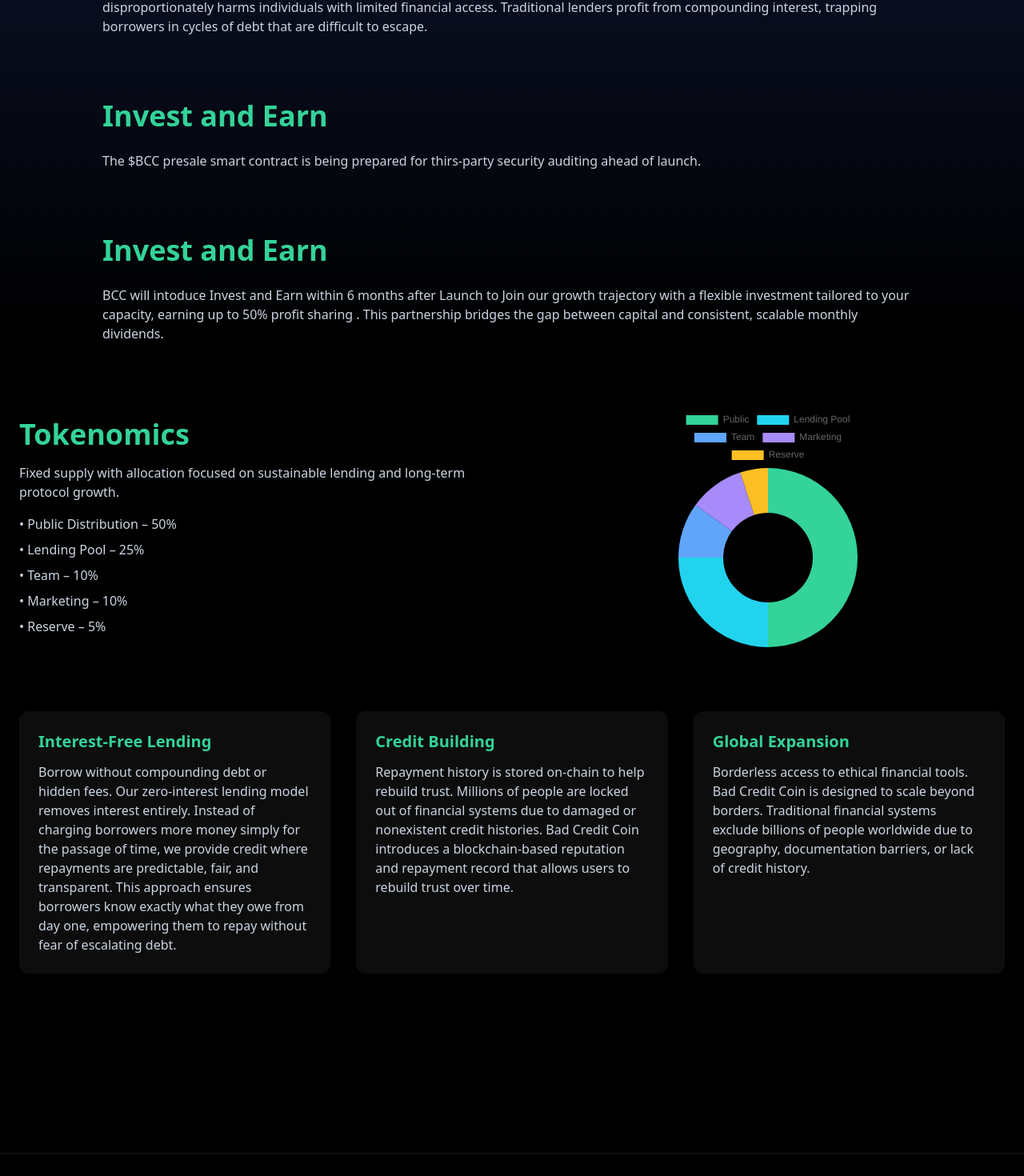
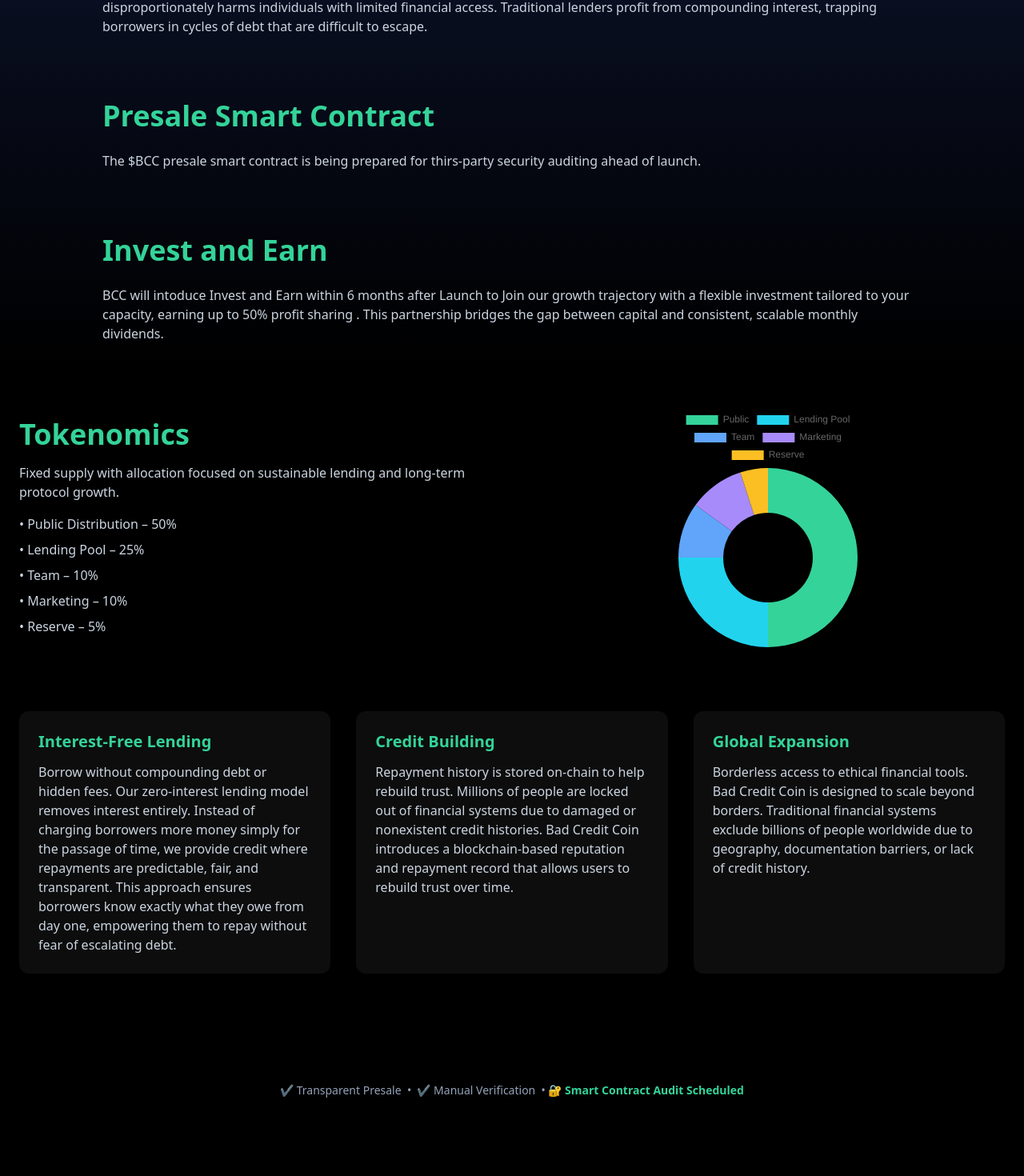
Before and after one commit to jahangirchoudhry1978-star/bad-credit-coin, a React (Vite) app: page / in a window 1280 px wide. Shown: the part 740-2210 px from the top of the page at 80% size. Built offline with nearby package versions, Linux system fonts and the light colour scheme.

Commit message:
update Presale page and App.tsx page

```diff
--- a/src/App.tsx
+++ b/src/App.tsx
@@ -342,7 +342,7 @@ useEffect(() => {
 
              {/* Presale Smart Contract */}
             <section className="space-y-6 max-w-5xl mx-auto">
-              <h2 className="text-4xl font-bold text-emerald-400">Invest and Earn</h2>
+              <h2 className="text-4xl font-bold text-emerald-400">Presale Smart Contract</h2>
               <p className="text-slate-300">
              The $BCC presale smart contract is being prepared for thirs-party security auditing ahead of launch.
               </p>
@@ -497,6 +497,14 @@ useEffect(() => {
             <div className="max-w-md mx-auto">
               <Doughnut data={allocationData} />
             </div>
+            <div className="mt-8 text-center text-sm text-slate-400">
+  Presale funds are managed transparently with manual verification.
+  <br />
+  <span className="text-emerald-400 font-semibold">
+    🔐 Smart Contract Audit — Coming Soon
+  </span>
+</div>
+
           </motion.section>
         )}
 
@@ -570,6 +578,12 @@ useEffect(() => {
   </motion.section>
 )}
       </AnimatePresence>
+<div className="mt-10 text-center text-sm text-slate-400">
+  ✔ Transparent Presale &nbsp;•&nbsp; ✔ Manual Verification &nbsp;•&nbsp;
+  <span className="text-emerald-400 font-semibold">
+    🔐 Smart Contract Audit Scheduled
+  </span>
+</div>
 
 {/* FOOTER */}
 <footer className="mt-32 border-t border-white/10 bg-black/90 dark:bg-black">
--- a/src/Presale.tsx
+++ b/src/Presale.tsx
@@ -136,6 +136,22 @@ export default function Presale() {
             upon launch.
           </p>
         </div>
+         {/* 🔐 Smart Contract Security Section (NEW) */}
+        <div className="mt-10 p-6 rounded-xl bg-black/40 border border-white/10">
+          <h3 className="text-xl font-bold text-emerald-400 mb-2">
+            Smart Contract Security
+          </h3>
+
+          <p className="text-slate-300 text-sm leading-relaxed">
+            The $BCC presale smart contract is currently under internal review and
+            scheduled for third-party security auditing prior to public token
+            distribution.
+          </p>
+
+          <p className="mt-3 text-emerald-400 font-semibold">
+            🔐 Smart Contract Audit — Coming Soon
+          </p>
+        </div>
 
         {/* Footer note */}
         <p className="text-sm text-slate-400 mt-10 text-center">
```
